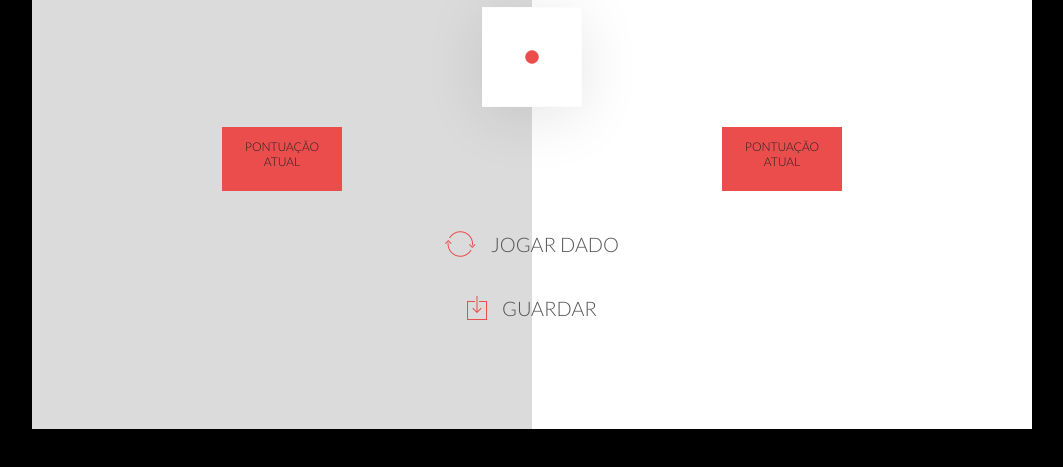
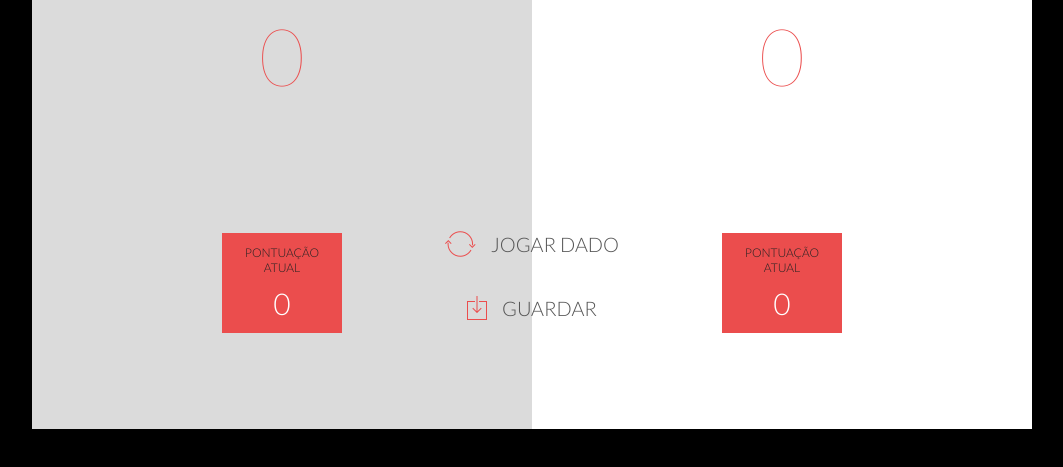
Before and after one commit to Atilio-Gabriello/JogoDados, a plain HTML site: page Index.html in a window 1280 px wide. Shown: the part 271-738 px from the top of the page, without its empty margins (108-1171 px from the left). Drawn offline with nearby package versions, Linux system fonts and the light colour scheme; files that its build step writes are made by us from their sources.

Commit message:
Update Index.html

```diff
--- a/Index.html
+++ b/Index.html
@@ -1,10 +1,10 @@
 <!DOCTYPE html>
-<html lang="en">
+<html lang="pt-br">
     <head>
         <meta charset="UTF-8">
         <link href="https://fonts.googleapis.com/css?family=Lato:100,300,600" rel="stylesheet" type="text/css">
         <link href="http://code.ionicframework.com/ionicons/2.0.1/css/ionicons.min.css" rel="stylesheet" type="text/css">
-        <link type="text/css" rel="stylesheet" href="style.css">
+        <link type="text/css" rel="stylesheet" href="CSS/style.css">
 
         <title>Jogo dos dados</title>
     </head>
@@ -36,6 +36,6 @@
             <img src="Resources/dice-1.png" alt="Dice" class="dice">
         </div>
 
-        <script src="jogo.js"></script>
+        <script src="JS/jogo.js"></script>
     </body>
 </html>
```
